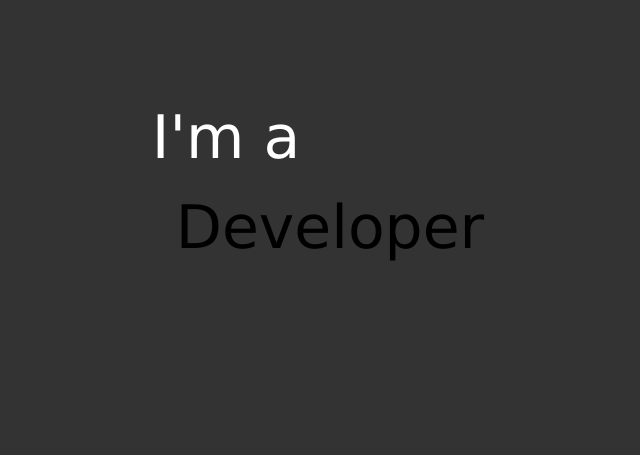
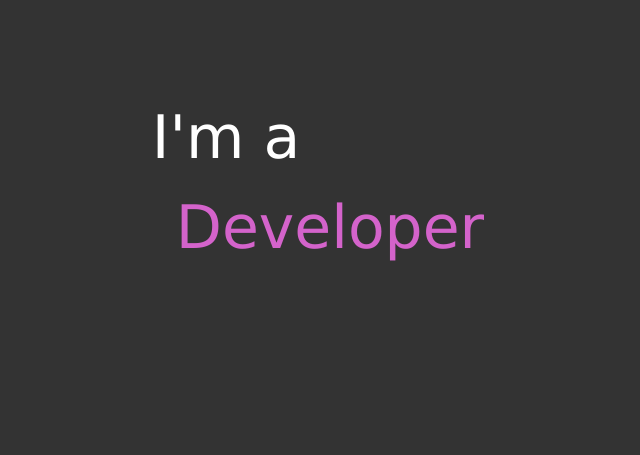
Before and after one commit to bokigolic/text-typing, a plain HTML site: page index.html in a window 1280 px wide. Shown: the part 218-673 px from the top of the page, without its empty margins (322-962 px from the left). Drawn offline with Linux system fonts and the light colour scheme.

Commit message:
add text color, animation

```diff
--- a/style.css
+++ b/style.css
@@ -28,3 +28,21 @@ body{
     height:90px;
     overflow:hidden;
 }
+
+
+
+.holder-job li{
+    list-style:none;
+    color:#d463cb;
+    font-weight:500;
+    position:relative;
+    top:0;
+    animation: slide 9s steps(3) infinite;
+}
+
+
+holder-job li p{
+    line-height:90px;
+    position:relative;
+
+}
```
